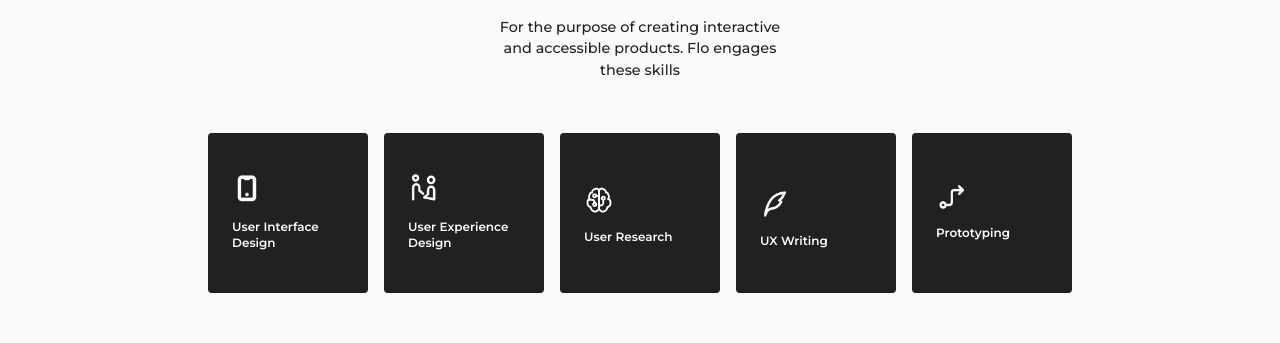
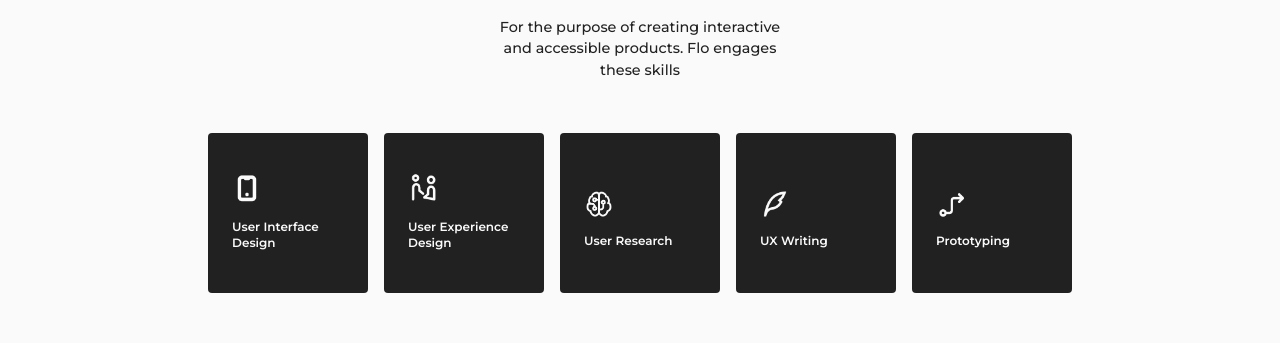
Before and after one commit to deelaurence/flo-react, a React (Vite) app: page / in a window 1280 px wide. Shown: the part 2220-2563 px from the top of the page. Built offline with nearby package versions, Linux system fonts and the light colour scheme.

Commit message:
third deployment

```diff
--- a/src/components/Skills.jsx
+++ b/src/components/Skills.jsx
@@ -39,7 +39,7 @@ const Skills = () => {
           </p>
         </div>
         <div
-          className="bg-darkShade overflow-hidden rounded-[4px] pt-10 pl-6 text-lightShade h-[160px] w-[160px]"
+          className="bg-darkShade overflow-hidden rounded-[4px] pt-11 pl-6 text-lightShade h-[160px] w-[160px]"
         >
           <img
             className="w-[30px] mt-3"
@@ -59,7 +59,7 @@ const Skills = () => {
           </p>
         </div>
         <div
-          className="bg-darkShade rounded-[4px] py-9 pl-6 text-lightShade h-[160px] w-[160px]"
+          className="bg-darkShade rounded-[4px] pt-11 pl-6 text-lightShade h-[160px] w-[160px]"
         >
           <img className="w-[30px] mt-3" src={arrowGuide} alt="" />
           <p className="pt-4 text-xs font-semibold leading-none overflow-visible">
```
